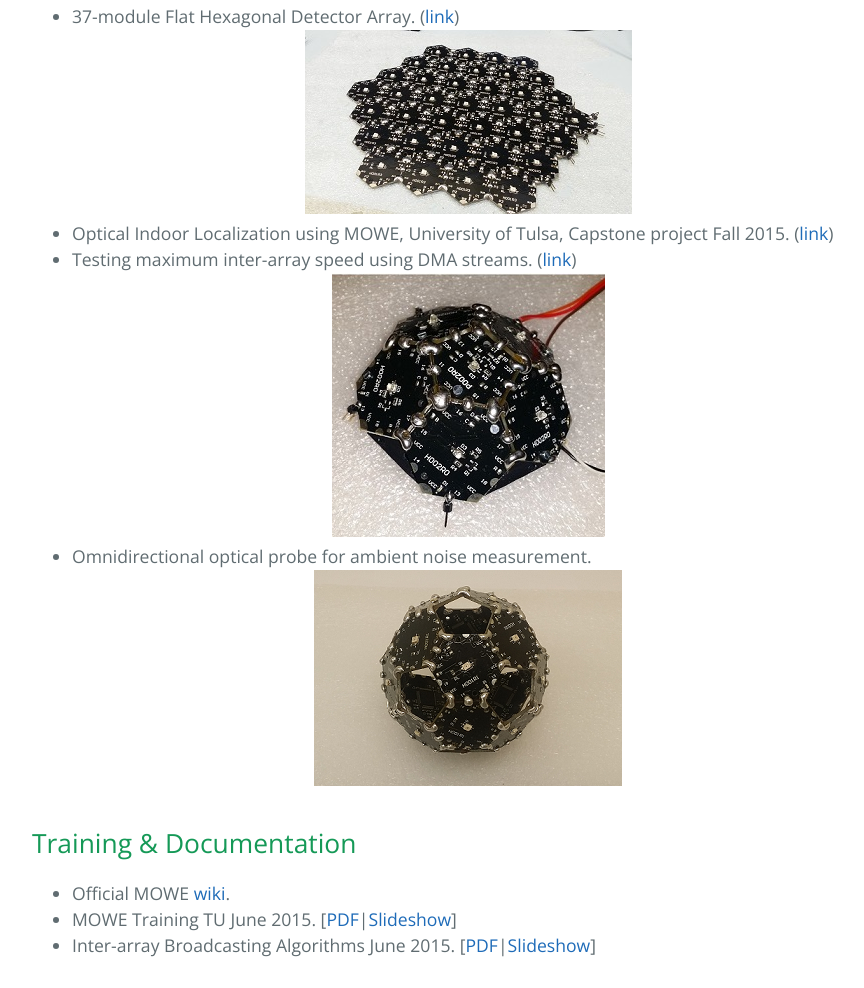
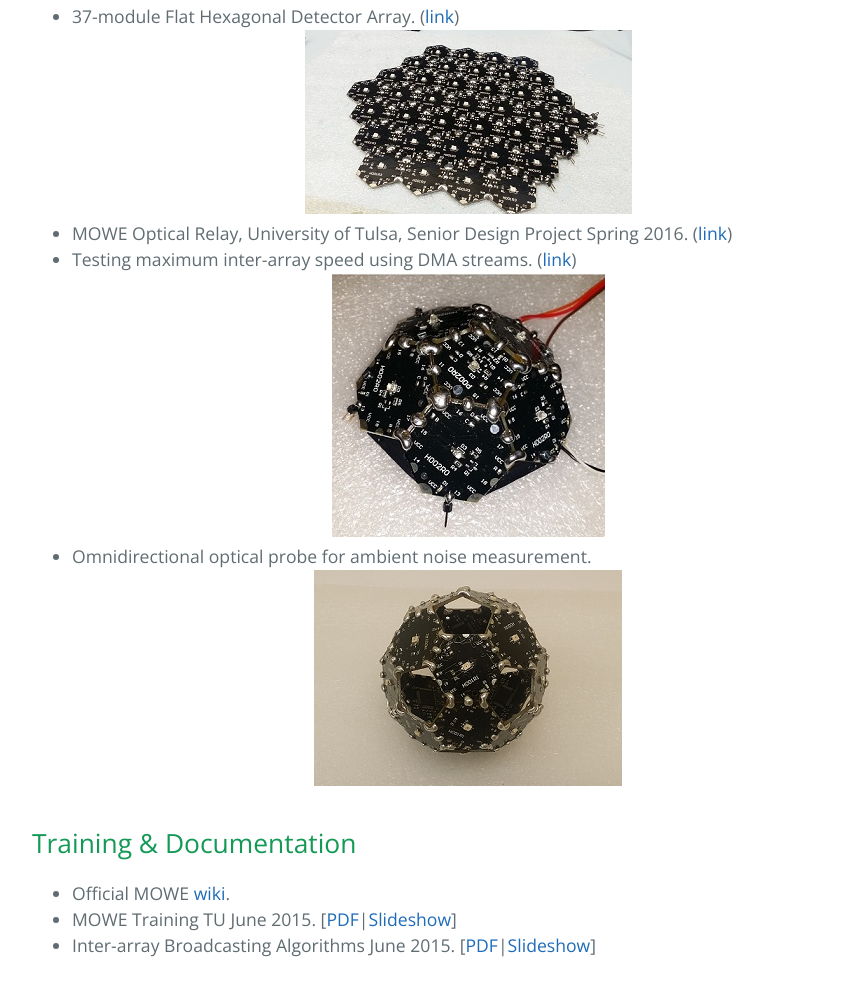
Before and after one commit to Asaadkaadan/MOWE, a plain HTML site: page index.html in a window 1280 px wide. Shown: the part 4281-5269 px from the top of the page, without its empty margins (192-1056 px from the left). Drawn offline with nearby package versions, Linux system fonts and the light colour scheme.

Commit message:
Update index.html

```diff
--- a/index.html
+++ b/index.html
@@ -119,7 +119,7 @@
 <ul>
 <li>37-module Flat Hexagonal Detector Array. (<a href="https://github.com/OUWECAD/MOWE/wiki/Project:-37-module-Flat-Hexagonal-Detector-Array">link</a>)
 <div style="text-align:center"><img src="images/37_flat_thumb.jpg" alt="Project_37_flat_det"/></div>
-<li>Optical Indoor Localization using MOWE, University of Tulsa, Capstone project Fall 2015. (<a href="https://github.com/OUWECAD/MOWE/wiki/Project:-Optical-Indoor-Localization-using-MOWE">link</a>)
+<li>MOWE Optical Relay, University of Tulsa, Senior Design Project Spring 2016. (<a href="https://github.com/OUWECAD/MOWE/wiki/Project:-MOWE-Optical-Relay">link</a>)
 <li>Testing maximum inter-array speed using DMA streams. (<a href="https://github.com/OUWECAD/MOWE/wiki/Project:-Testing-Inter-Array-Streaming-Speed">link</a>)
 <div style="text-align:center"><img src="images/speedTest.jpg" alt="Project_Speed_Test"/></div>
 <li>Omnidirectional optical probe for ambient noise measurement.
```
